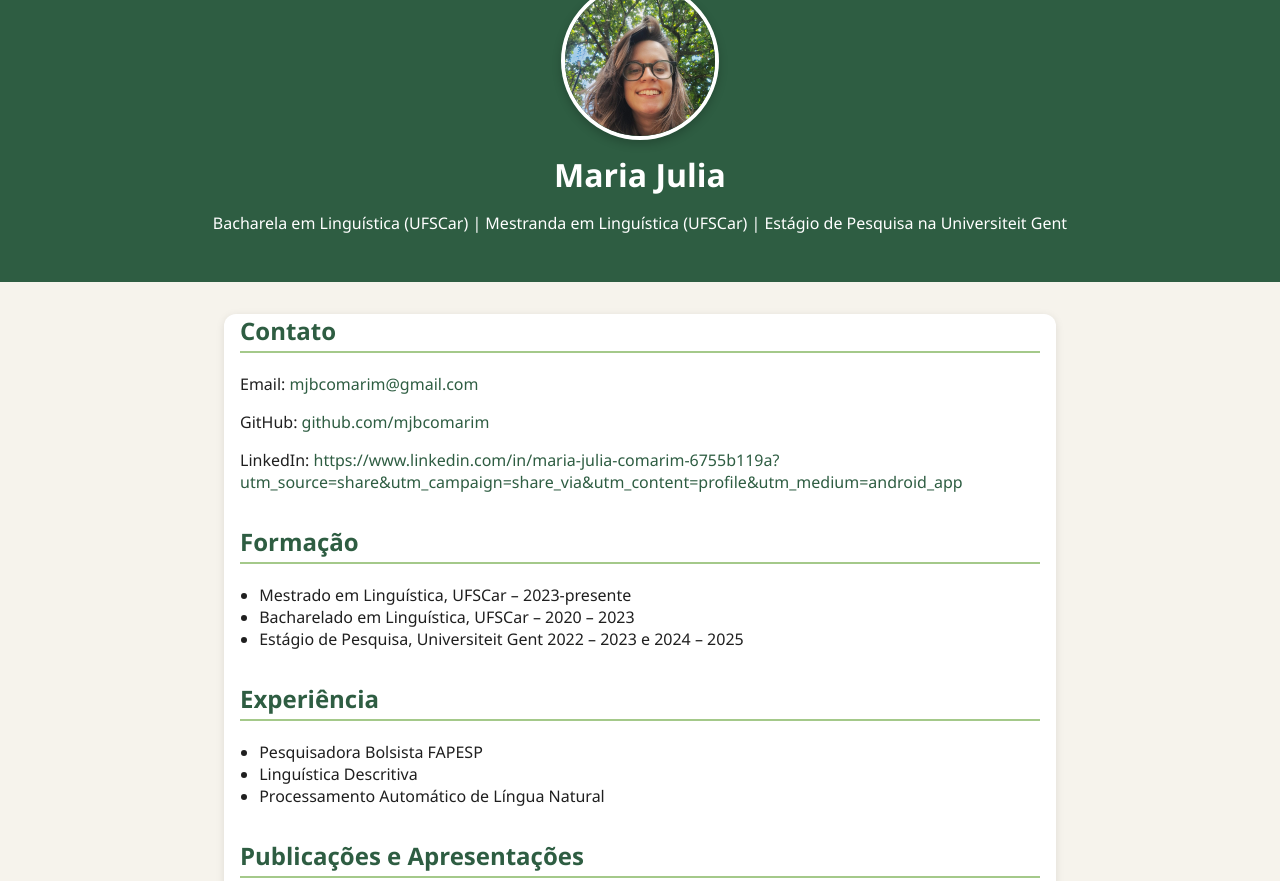
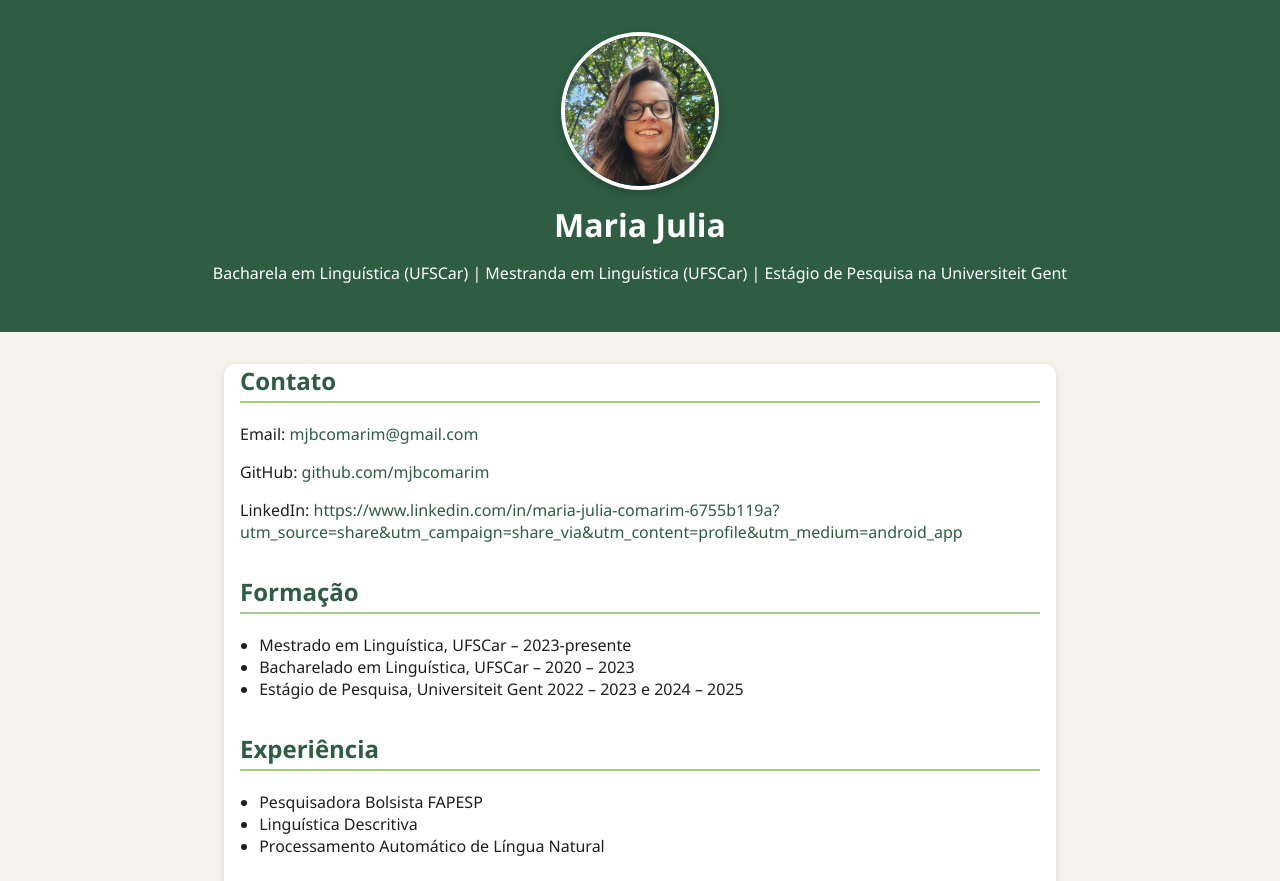
Before and after one commit to mjbcomarim/mjbcomarim.github.io, a plain HTML site: page index.html in a window 1280 px wide. Shown: the top 881 px of the page. Drawn offline with Linux system fonts and the light colour scheme.

Commit message:
Add files via upload

```diff
--- a/index.html
+++ b/index.html
@@ -58,17 +58,19 @@
 
 
 
+.foto-wrapper {
+  margin-top: 20px;  /* abaixa o círculo inteiro */
+}
+
 .foto-perfil {
   width: 150px;
   height: 150px;
   border-radius: 50%;
   object-fit: cover;
-  object-position: center top;  /* <-- esse é o principal ajuste */
+  object-position: center 20%;  /* mantém o rosto no centro */
   border: 4px solid white;
-  margin-top: -50px;  /* ajuste leve para não cortar demais */
-  box-shadow: 0 4px 10px rgba(0, 0, 0, 0.2);
+  box-shadow: 0 4px 10px rgba(0,0,0,0.2);
 }
-
 
 
     main {
```
